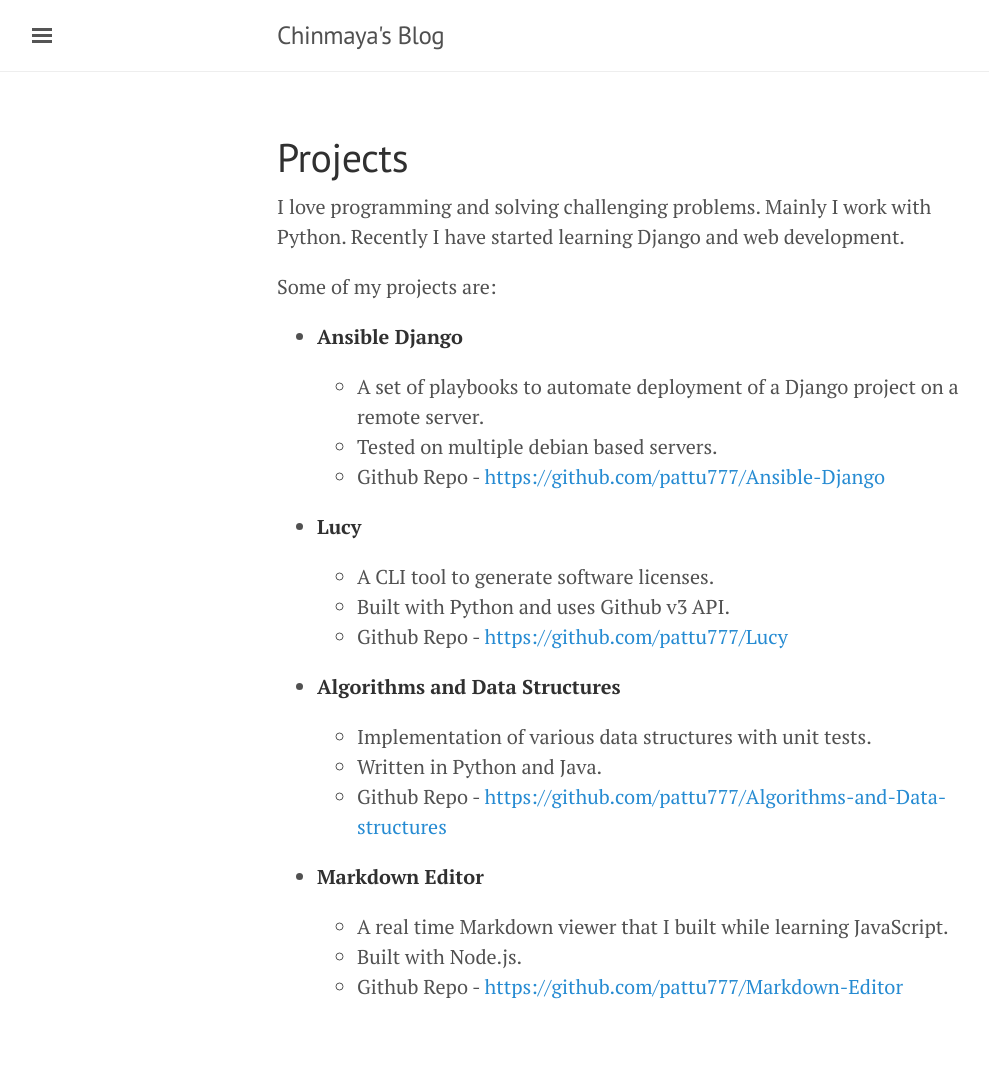
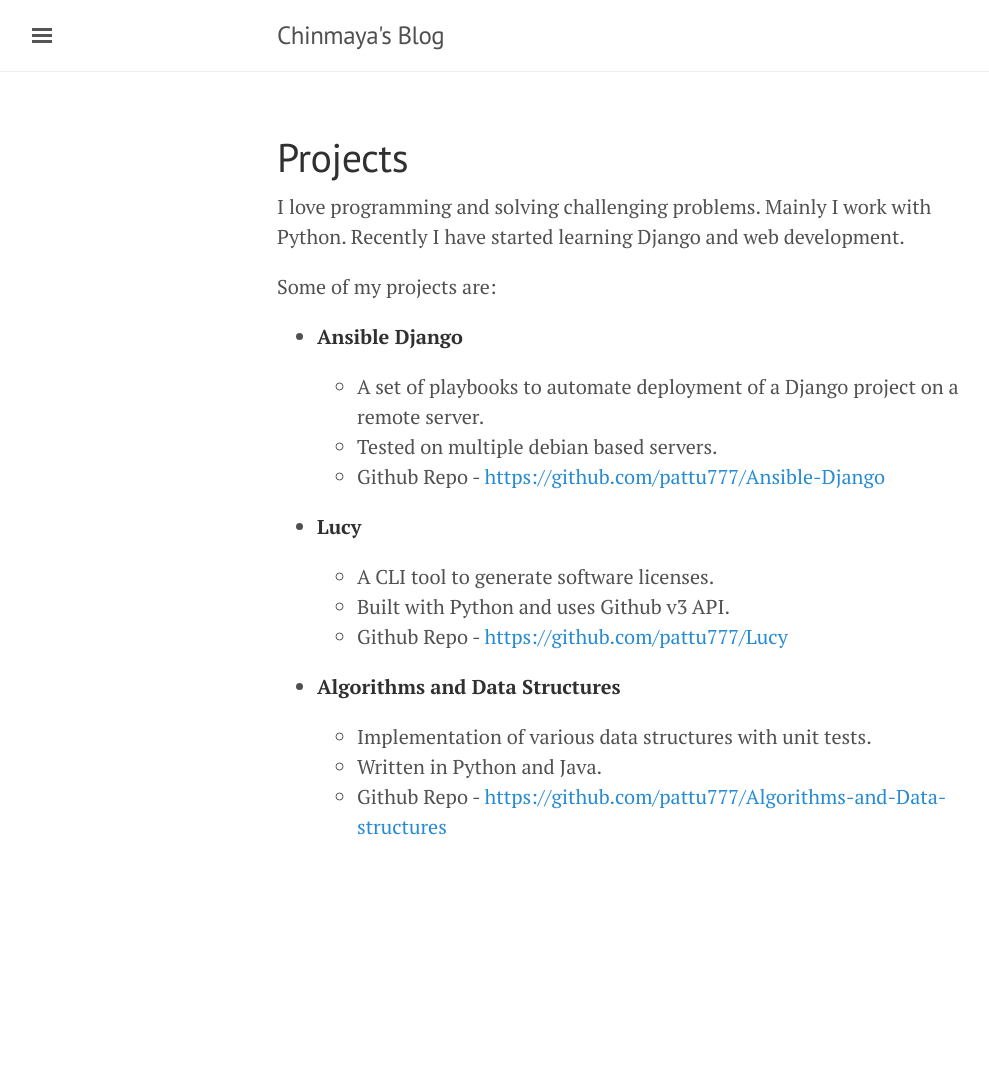
Before and after one commit to pattu777/pattu777.github.io, a Jekyll site: the page built from projects.md, in a window 1280 px wide. Shown: the whole page, without its empty margins (3-992 px from the left). Built offline with Jekyll 4.4.1, drawn with Linux system fonts in a browser that asks for light colours; comment, search, counter and statistics services are not loaded; after the commit the page ends 922 px from its top, so only the background shows below that.

Commit message:
removed markdown project

```diff
--- a/projects.md
+++ b/projects.md
@@ -25,9 +25,3 @@ Some of my projects are:
     * Implementation of various data structures with unit tests.
     * Written in Python and Java.
     * Github Repo - [https://github.com/pattu777/Algorithms-and-Data-structures](https://github.com/pattu777/Algorithms-and-Data-structures)
-
-* __Markdown Editor__
-
-  * A real time Markdown viewer that I built while learning JavaScript.
-  * Built with Node.js.
-  * Github Repo - [https://github.com/pattu777/Markdown-Editor](https://github.com/pattu777/Markdown-Editor)
```
